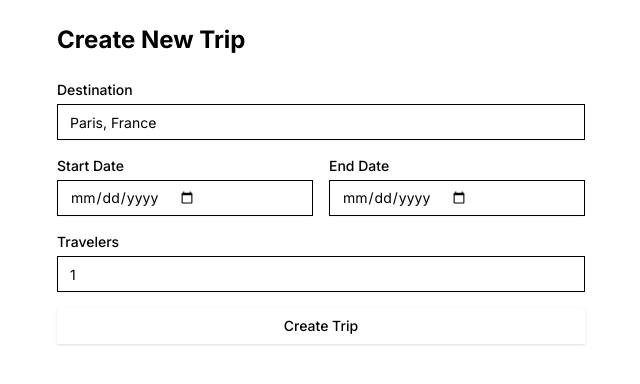
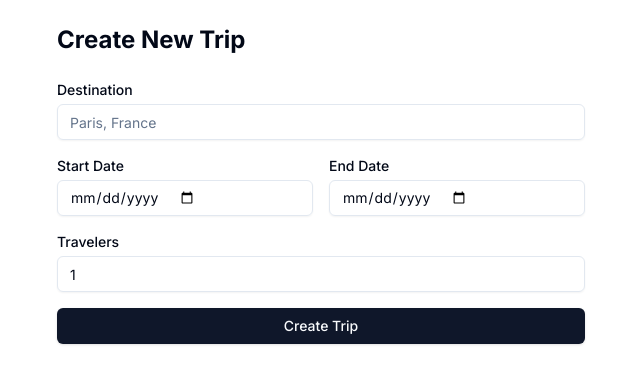
Before and after one commit to Lighty04/travel-planner, a Next.js app: page /trips/new in a window 1280 px wide. Shown: the top 384 px of the page, without its empty margins (319-959 px from the left). Built offline with nearby package versions, Linux system fonts and the light colour scheme.

Commit message:
fix: Update globals.css with CSS variables

```diff
--- a/src/app/globals.css
+++ b/src/app/globals.css
@@ -2,16 +2,58 @@
 @tailwind components;
 @tailwind utilities;
 
-:root {
-  --foreground-rgb: 0, 0, 0;
-  --background-start-rgb: 214, 219, 220;
-  --background-end-rgb: 255, 255, 255;
+@layer base {
+  :root {
+    --background: 0 0% 100%;
+    --foreground: 222.2 84% 4.9%;
+    --card: 0 0% 100%;
+    --card-foreground: 222.2 84% 4.9%;
+    --popover: 0 0% 100%;
+    --popover-foreground: 222.2 84% 4.9%;
+    --primary: 222.2 47.4% 11.2%;
+    --primary-foreground: 210 40% 98%;
+    --secondary: 210 40% 96.1%;
+    --secondary-foreground: 222.2 47.4% 11.2%;
+    --muted: 210 40% 96.1%;
+    --muted-foreground: 215.4 16.3% 46.9%;
+    --accent: 210 40% 96.1%;
+    --accent-foreground: 222.2 47.4% 11.2%;
+    --destructive: 0 84.2% 60.2%;
+    --destructive-foreground: 210 40% 98%;
+    --border: 214.3 31.8% 91.4%;
+    --input: 214.3 31.8% 91.4%;
+    --ring: 222.2 84% 4.9%;
+    --radius: 0.5rem;
+  }
+
+  .dark {
+    --background: 222.2 84% 4.9%;
+    --foreground: 210 40% 98%;
+    --card: 222.2 84% 4.9%;
+    --card-foreground: 210 40% 98%;
+    --popover: 222.2 84% 4.9%;
+    --popover-foreground: 210 40% 98%;
+    --primary: 210 40% 98%;
+    --primary-foreground: 222.2 47.4% 11.2%;
+    --secondary: 217.2 32.6% 17.5%;
+    --secondary-foreground: 210 40% 98%;
+    --muted: 217.2 32.6% 17.5%;
+    --muted-foreground: 215 20.2% 65.1%;
+    --accent: 217.2 32.6% 17.5%;
+    --accent-foreground: 210 40% 98%;
+    --destructive: 0 62.8% 30.6%;
+    --destructive-foreground: 210 40% 98%;
+    --border: 217.2 32.6% 17.5%;
+    --input: 217.2 32.6% 17.5%;
+    --ring: 212.7 26.8% 83.9%;
+  }
 }
 
-@media (prefers-color-scheme: dark) {
-  :root {
-    --foreground-rgb: 255, 255, 255;
-    --background-start-rgb: 0, 0, 0;
-    --background-end-rgb: 0, 0, 0;
+@layer base {
+  * {
+    @apply border-border;
+  }
+  body {
+    @apply bg-background text-foreground;
   }
 }
```
